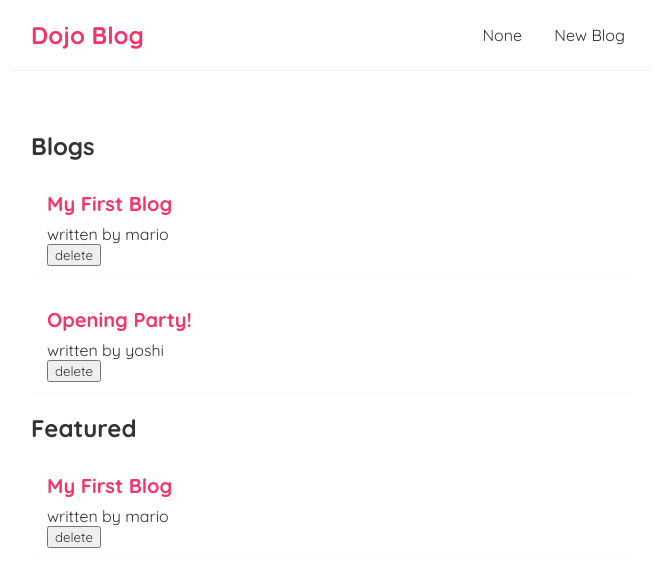
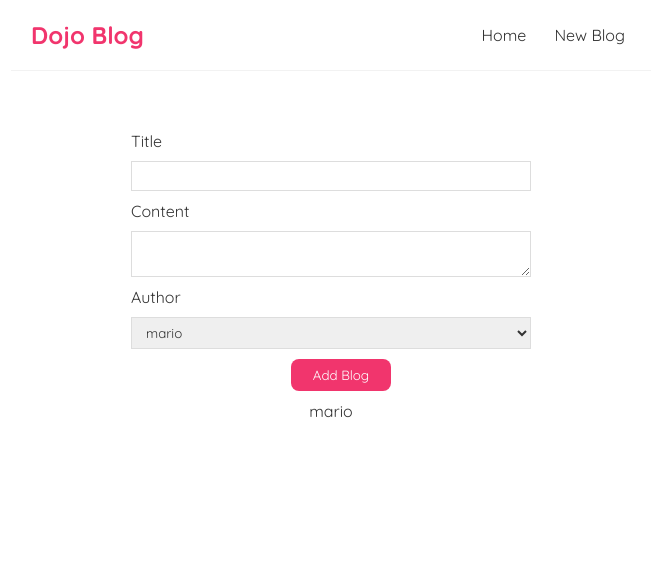
Before and after one commit to joel-js/React, a React (Create React App) app in the folder dojo-blog/: page /create in a window 1280 px wide. Shown: the top 586 px of the page, without its empty margins (309-964 px from the left). Built offline with nearby package versions, Linux system fonts and the light colour scheme; data requests are answered from the project's data file.

Commit message:
created new blog form

```diff
--- a/dojo-blog/package.json
+++ b/dojo-blog/package.json
@@ -6,6 +6,7 @@
     "@testing-library/jest-dom": "^5.16.5",
     "@testing-library/react": "^13.4.0",
     "@testing-library/user-event": "^13.5.0",
+    "materialize-css": "^1.0.0-rc.2",
     "react": "^18.2.0",
     "react-dom": "^18.2.0",
     "react-router-dom": "^5.3.3",
--- a/dojo-blog/public/index.html
+++ b/dojo-blog/public/index.html
@@ -24,6 +24,7 @@
       work correctly both with client-side routing and a non-root public URL.
       Learn how to configure a non-root public URL by running `npm run build`.
     -->
+    <!-- <link rel="stylesheet" href="https://cdnjs.cloudflare.com/ajax/libs/materialize/1.0.0/css/materialize.min.css"> -->
     <title>React App</title>
   </head>
   <body>
@@ -39,5 +40,6 @@
       To begin the development, run `npm start` or `yarn start`.
       To create a production bundle, use `npm run build` or `yarn build`.
     -->
+    <!-- <script src="https://cdnjs.cloudflare.com/ajax/libs/materialize/1.0.0/js/materialize.min.js"></script> -->
   </body>
 </html>
--- a/dojo-blog/src/App.js
+++ b/dojo-blog/src/App.js
@@ -1,8 +1,9 @@
 
 import Navbar from './Navbar';
 import Home from './Home';
-import {BrowserRouter as Router, Route, Switch} from 'rect-router-dom';
-
+import Create from './Create';
+import {BrowserRouter as Router, Route, Switch} from 'react-router-dom';
+import Detail from './Detail';
 
 function App() {
 
@@ -14,13 +15,18 @@ function App() {
 
 
   return (
-   	<div className='App'>
-   		<Navbar></Navbar>
-   		<div className="content">
-      			<Home></Home>
-
-      	</div>
-    </div>
+	<Router>
+		<div className='App'>
+			<Navbar></Navbar>
+			<div className="content">
+					<Switch>
+						<Route exact path="/"> <Home></Home> </Route>
+						<Route exact path="/create"> <Create></Create> </Route>
+						<Route exact path="/blogs/:id"> <Detail></Detail> </Route>
+					</Switch>
+			</div>
+		</div>
+	</Router>
   );
 }
 
--- /dev/null
+++ b/dojo-blog/src/Create.js
@@ -0,0 +1,50 @@
+import { useState } from "react";
+
+const Create = () => {
+    const [title,setTitle] =useState("");
+    const [content,setContent] =useState("");
+    const [author,setAuthor] =useState("mario");
+
+    const handleSubmit= (event) => {
+        event.preventDefault();
+        const blog = {title,content,author}
+        console.log(blog);
+    }
+
+    return (
+        <div className="create">
+            <form onSubmit={handleSubmit}>
+                <label>Title</label>
+                <input
+                    type="text"
+                    required
+                    onBlur={ (event) => setTitle(event.target.value)}
+                />
+                <label>Content</label>
+                <textarea
+                    required
+                    onBlur={ (event) => setContent(event.target.value)}
+
+                >
+                </textarea>
+                <label>Author</label>
+                <select
+                    value ={author}
+                    onChange={ (event) => setAuthor(event.target.value)}
+
+                >
+                    <option value="yoshi">yoshi</option>
+                    <option value="mario">mario</option>
+                </select>
+                <input type="submit" value="Add Blog" className="submit"
+                />
+            </form>
+            <p>{title}</p>
+            <p>{content}</p>
+            <p>{author}</p>
+
+        </div>
+    );
+}
+
+export default Create;
--- /dev/null
+++ b/dojo-blog/src/Detail.js
@@ -0,0 +1,24 @@
+import { useParams } from "react-router-dom";
+import useFetch from "./useFetch";
+
+
+const Detail = () => {
+    const {id} = useParams();
+    const {data:detail,isPending,error} = useFetch('http://localhost:8000/blogs/'+id);
+    return (
+        <div className="detail">
+            { error && <div> {error} </div> }
+            { isPending && <div> Loading... </div> }
+            { detail && <div>
+                            <h2> {detail.title} </h2>
+                            <br />
+                            <h4>written by {detail.author}</h4>
+                            <br />
+                            <p> {detail.body} </p>
+                        </div>
+            }
+        </div>
+    );
+}
+
+export default Detail;
--- a/dojo-blog/src/Home.js
+++ b/dojo-blog/src/Home.js
@@ -1,4 +1,4 @@
-import { useEffect, useState } from "react"
+
 import List from "./List";
 import useFetch from "./useFetch";
 
@@ -8,7 +8,7 @@ const Home = () => {
     const { data: blogs, setData: setBlogs, isPending, error} = useFetch('http://localhost:8000/blogs')
 
     const deleteBlog = (id) => {
-        const newBlogs = blogs.filter( (blog) => blog.id !== id);
+        const newBlogs = blogs.filter( blog => blog.id !== id);
         setBlogs(newBlogs)
     };
 
@@ -17,7 +17,7 @@ const Home = () => {
             { error && <div> {error} </div> }
             { isPending && <div>Loading...</div> }
             { blogs && <List list={ blogs } mainTitle ="Blogs" deleteItem ={ deleteBlog }></List>}
-            { blogs && <List list={ blogs.filter( (blog) => blog.author === 'mario' ) } mainTitle = "Featured"></List>}
+            {/* { blogs && <List list={ blogs.filter( (blog) => blog.author === 'mario' ) } mainTitle = "Featured"></List>} */}
         </div>
     );
 }
--- a/dojo-blog/src/List.js
+++ b/dojo-blog/src/List.js
@@ -1,3 +1,5 @@
+import { Link } from 'react-router-dom'
+
 const List = ({list,mainTitle,deleteItem}) => {
 
     return (
@@ -10,8 +12,10 @@ const List = ({list,mainTitle,deleteItem}) => {
                     // console.log("yees",deletevisibility)
 
                     return  <div className="item-preview" key={ item.id } >
-                                <h2>{ item.title }</h2>
-                                <p>written by { item.author }</p>
+                                <Link exact to={ 'blogs/'+item.id }>
+                                    <h2>{ item.title }</h2>
+                                    <p>written by { item.author }</p>
+                                </Link>
                                 <button onClick={ () => deleteItem(item.id) } >delete</button>
                             </div>
                 })}
--- a/dojo-blog/src/Navbar.js
+++ b/dojo-blog/src/Navbar.js
@@ -1,10 +1,12 @@
+import { Link } from 'react-router-dom';
+
 const Navbar = () => {
     return (
         <nav className="navbar">
             <h1> Dojo Blog</h1>
             <div className="links">
-                <a href="/">None</a>
-                <a href="/create"> New Blog</a>
+                <Link to ='/'>Home</Link>
+                <Link to ='/create'>New Blog</Link>
             </div>
         </nav>
     );
--- a/dojo-blog/src/index.css
+++ b/dojo-blog/src/index.css
@@ -48,3 +48,40 @@
   color: #f1356d;
   margin-bottom: 8px
 }
+
+.item-preview a{
+  text-decoration: none;
+}
+/* create new blog form */
+.create {
+  max-width: 400px;
+  margin: 0 auto;
+  text-align: center;
+}
+.create label {
+  text-align: left;
+  display: block;
+}
+.create h2 {
+  font-size: 20px;
+  color: #f1356d;
+  margin-bottom: 30px;
+}
+.create input, .create textarea, .create select {
+  width: 100%;
+  padding: 6px 10px;
+  margin: 10px 0;
+  border: 1px solid #ddd;
+  box-sizing: border-box;
+  display: block;
+}
+.submit{
+  width: 25% !important;
+  background: #f1356d;
+  margin-left: 40% !important;
+  color: #fff;
+  border: 0 !important;
+  padding: 8px !important;
+  border-radius: 8px !important;
+  cursor: pointer;
+}
--- a/dojo-blog/src/useFetch.js
+++ b/dojo-blog/src/useFetch.js
@@ -5,9 +5,10 @@ const useFetch = (url) => {
     const [isPending, setIspending] = useState(true)
     const [error, setError] = useState(true)
     useEffect( () => {
+        const abortController =new AbortController();
         setTimeout( () => {
 
-            fetch(url)
+            fetch(url,{ signal: abortController.signal })
             .then( res => {
                 if( !res.ok) throw new Error(" Some Error occured")
                 return res.json()
@@ -17,11 +18,15 @@ const useFetch = (url) => {
                 setData(data)
             })
             .catch( err => {
-                setIspending(false)
-                setError(err.msg)
+                if(err.name !== 'AbortError'){
+                    setIspending(false)
+                    setError(err.msg)
+                }
+                else console.log("fetch Aborted")
             })
 
-        },3000)
+        },1000)
+        return () => abortController.abort();
     },[url])
 
     return {data, setData, isPending, error}
```
Also changed, not shown: 1 other file (tests, documents, lock files or other folders).
